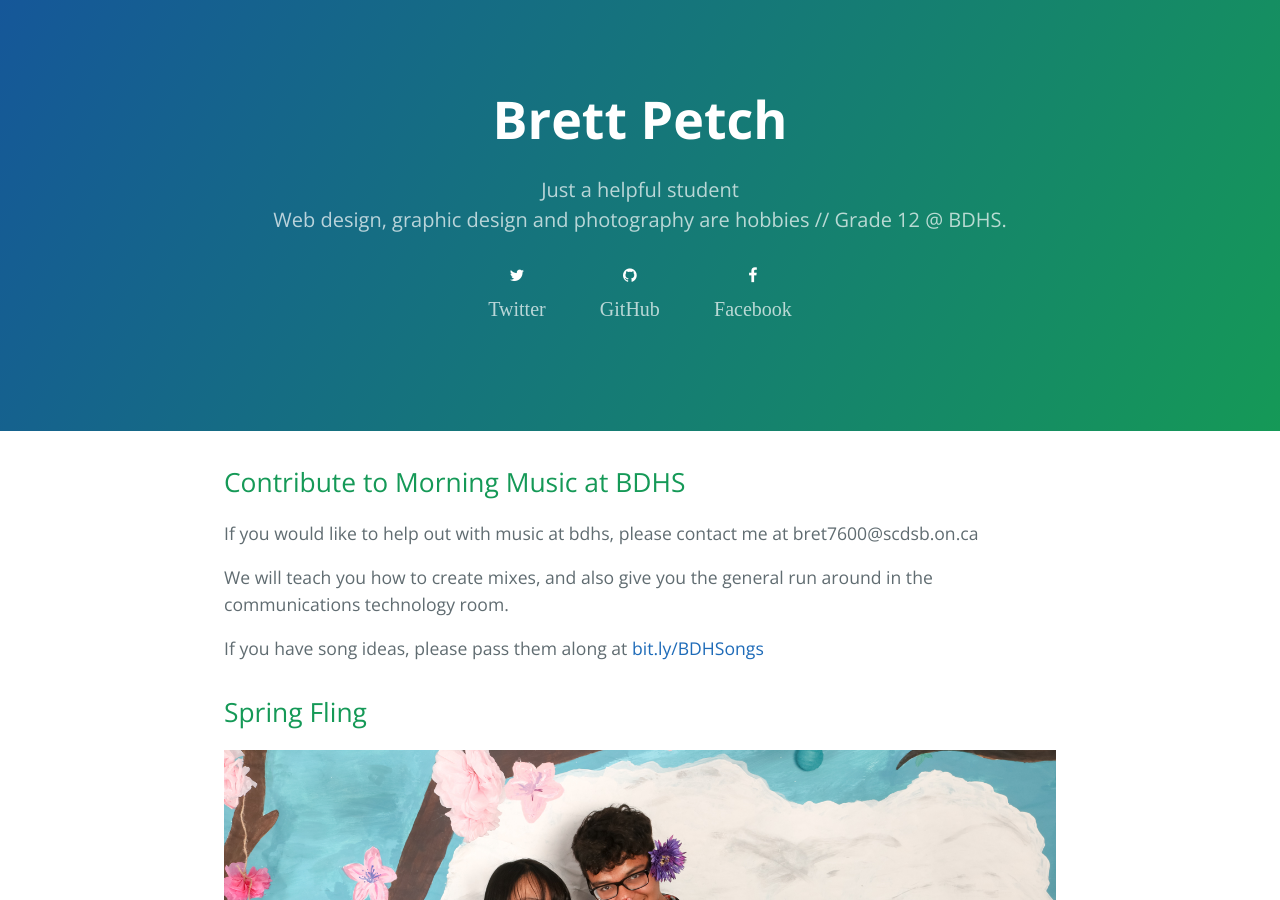
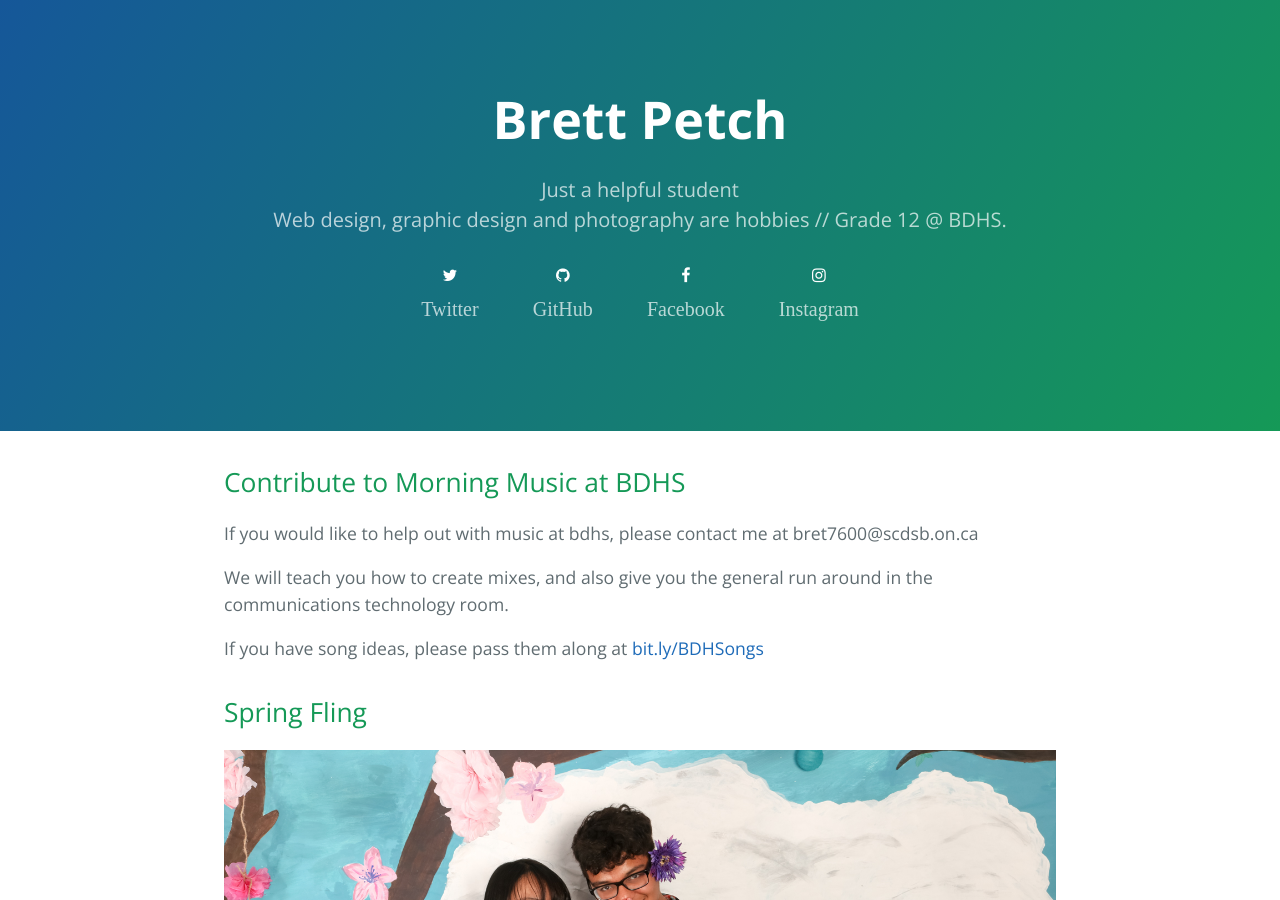
Before and after one commit to brettpetch/brettpetch.github.io, a Jekyll site: the page built from index.md, in a window 1280 px wide and 900 px high. Built offline with Jekyll 4.4.1, drawn with Linux system fonts in a browser that asks for light colours; nearby versions of some CDN libraries; our own code applies the rules of GitHub Pages for plain Markdown files.

Commit message:
deploy instagram

```diff
--- a/_config.yml
+++ b/_config.yml
@@ -3,6 +3,7 @@ description: Just a helpful student<br> Web design, graphic design and photograp
 show_downloads: false
 google_analytics: UA-45906012-7
 theme: jekyll-theme-cayman
-twitter_username:     bret7600
+twitter_username:      bret7600
 github_username:      brettpetch
 facebook_username:      brett.j.petch
+instagram_username:     brettjpetch
--- a/_layouts/default.html
+++ b/_layouts/default.html
@@ -32,7 +32,15 @@
     <h2 class="project-tagline"> Facebook
     </h2>
   </i>
-</a>{% endif %}</div>
+</a>{% endif %}
+{% if site.instagram_username %}
+<a style="color: white; padding: 25px 25px 25px 25px;" href="https://www.instagram.com/{{ site.instagram_username  }}">
+  <i class="fa fa-instagram">
+    <h2 class="project-tagline"> Instagram
+    </h2>
+  </i>
+</a>{% endif %}
+</div>
     </section>
 
     <section class="main-content">
```
